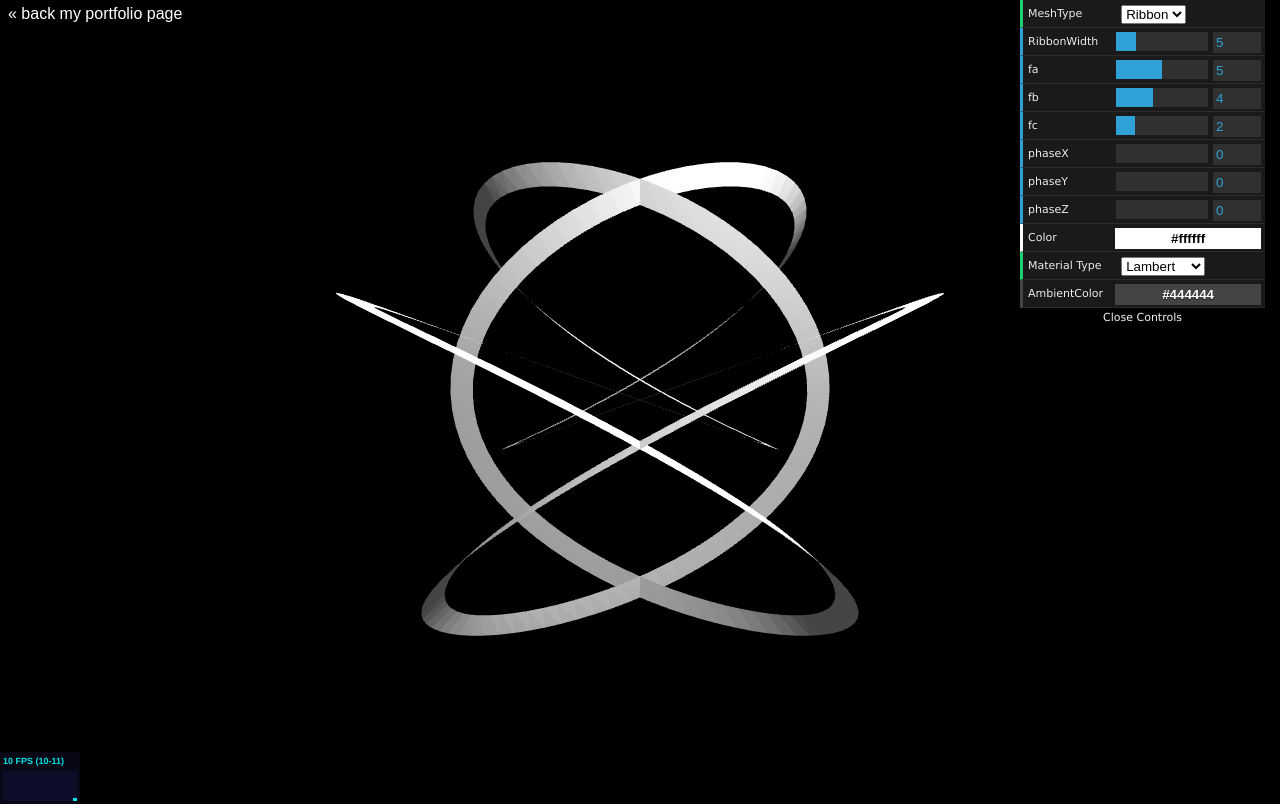
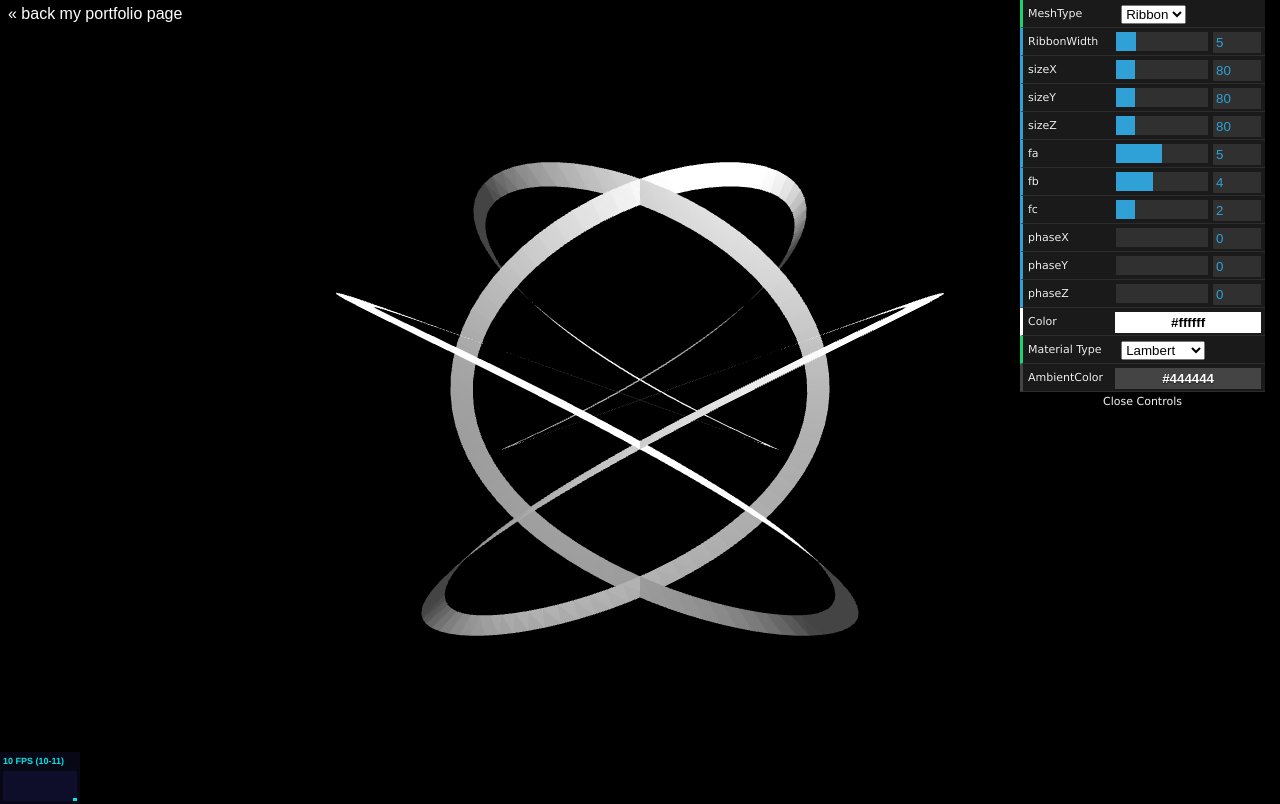
Before and after one commit to licaschiou/Lissajous3js, a plain HTML site: page index.html in a window 1280 px wide. Drawn offline with Linux system fonts and the light colour scheme; animation ran at ten frames a second.

Commit message:
Add interactive size ui.

```diff
--- a/index.html
+++ b/index.html
@@ -138,6 +138,9 @@ function iniHelper(){
 		ambientColor: "#444444",
 		material: "Lambert",
 		RibbonWidth: 5.0,
+		sizeX: 80.0,
+		sizeY: 80.0,
+		sizeZ: 80.0,
 		fa: 5.0,
 		fb: 4.0,
 		fc: 2.0,
@@ -162,6 +165,9 @@ function iniHelper(){
 		lissajousCurve.update();
 	});
 
+	var sizeX = gui.add(parameters, "sizeX").min(50).max(200).step(5).listen();
+	var sizeY = gui.add(parameters, "sizeY").min(50).max(200).step(5).listen();
+	var sizeZ = gui.add(parameters, "sizeZ").min(50).max(200).step(5).listen();
 	var factorA = gui.add(parameters, "fa").min(0).max(10).step(1).listen();
 	var factorB = gui.add(parameters, "fb").min(0).max(10).step(1).listen();
 	var factorC = gui.add(parameters, "fc").min(0).max(10).step(1).listen();
@@ -169,6 +175,19 @@ function iniHelper(){
 	var phaseY = gui.add(parameters, "phaseY").min(0).max(10).step(1).listen();
 	var phaseZ = gui.add(parameters, "phaseZ").min(0).max(10).step(1).listen();
 	//var step = gui.add(parameters, "step").min(0.01).max(0.1).step(0.01).listen();
+
+	sizeX.onChange(function(value){
+		lissajousCurve.sizeX = value;
+		lissajousCurve.update();
+	});
+	sizeY.onChange(function(value){
+		lissajousCurve.sizeY = value;
+		lissajousCurve.update();
+	});
+	sizeZ.onChange(function(value){
+		lissajousCurve.sizeZ = value;
+		lissajousCurve.update();
+	});
 
 	factorA.onChange(function(value){
 		lissajousCurve.fa = value;
--- a/js/Lissajous.js
+++ b/js/Lissajous.js
@@ -23,6 +23,11 @@ function LissajousCurve(){
     this.meshType = parameters.meshType;
     this.meterial = parameters.material;
     this.color = parameters.color;
+
+    this.sizeX = parameters.sizeX;
+    this.sizeY = parameters.sizeY;
+    this.sizeZ = parameters.sizeZ;
+
     this.fa = parameters.fa;
     this.fb = parameters.fb;
     this.fc = parameters.fc;
```
